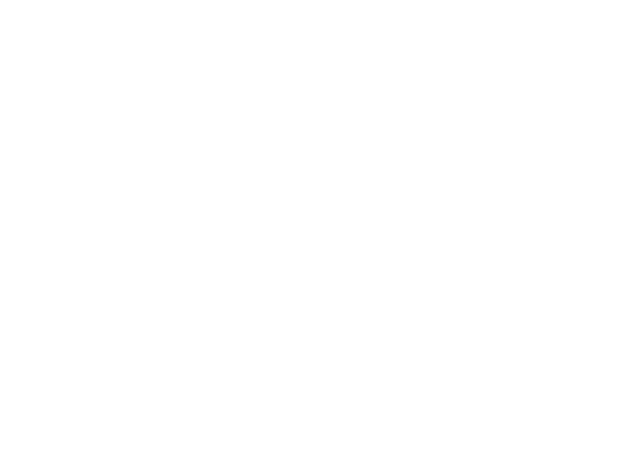
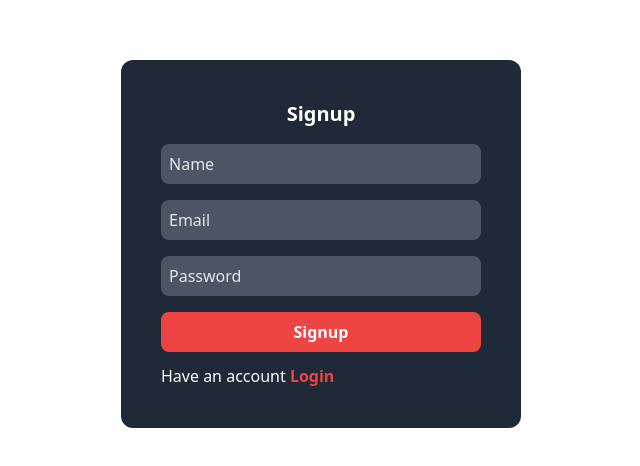
Before and after one commit to VaashuSingh/E_Commerce_Web, a React (Vite) app: page /signup in a window 1280 px wide. Before the commit this address had no page. Shown: the part 156-622 px from the top of the page, without its empty margins (319-959 px from the left). Built offline with nearby package versions, Linux system fonts and the light colour scheme.

Commit message:
"Added login and signup routes, updated navbar and product card components, and modified styles in index.css and tailwind.config.js"

```diff
--- a/src/App.jsx
+++ b/src/App.jsx
@@ -5,6 +5,8 @@ import Cart from "./pages/cart/Cart";
 import Admin from "./pages/admin/Admin";
 import { ThemeProvider } from "./context/theme/ThemeProvider";
 import AllProducts from "./components/products/allprod";
+import Login from "./pages/registration/Login";
+import Signup from "./pages/registration/Signup";
 
 function App() {
   return (
@@ -16,6 +18,8 @@ function App() {
           <Route exect path="/dashboard" element={<Admin />} />
           <Route exect path="/order" element={<Order />} />
           <Route exect path="/cart" element={<Cart />} />
+          <Route exect path="/login" element={<Login />} />
+          <Route exact path="/signup" element={<Signup />} />
         </Routes>
       </Router>
     </ThemeProvider>
--- a/src/components/navbar/Navbar.jsx
+++ b/src/components/navbar/Navbar.jsx
@@ -54,7 +54,7 @@ const Navbar = () => {
                     to={"/allproducts"}
                     className="text-sm font-medium text-gray-900 text-light-mode-1"
                   >
-                    All Products
+                    Products
                   </Link>
                   <div className="flow-root">
                     <Link
@@ -114,7 +114,7 @@ const Navbar = () => {
 
       {/* desktop  */}
       <header className="relative bg-white">
-        <p className="flex h-10 items-center justify-center bg-pink-600 px-4 text-sm text-white font-medium sm:px-6 lg:px-8 dark-mode-3">
+        <p className="flex h-10 items-center justify-center bg-blue hover:bg-pink px-4 text-sm text-white font-medium sm:px-6 lg:px-8 dark-mode-3">
           Get free delivery on orders over ₹300
         </p>
 
@@ -152,7 +152,7 @@ const Navbar = () => {
                     to={"/allproducts"}
                     className="text-sm font-medium text-gray-700 text-light-mode-1"
                   >
-                    All Products
+                    Products
                   </Link>
                   <Link
                     to={"/order"}
--- a/src/components/products/ProductCard.jsx
+++ b/src/components/products/ProductCard.jsx
@@ -27,7 +27,7 @@ const ProductCard = () => {
                 <div className=" flex justify-center">
                   <button
                     type="button"
-                    className="focus:outline-none text-white bg-pink-600 hover:bg-pink-700 focus:ring-4 focus:ring-purple-300 font-medium rounded-lg text-sm w-full  py-2"
+                    className="focus:outline-none text-white bg-blue hover:bg-blue-light focus:ring-4 focus:ring-purple-300 font-medium rounded-lg text-sm w-full  py-2"
                   >
                     Add To Cart
                   </button>
--- a/src/index.css
+++ b/src/index.css
@@ -7,6 +7,10 @@
 :root {
   --background-color: white;
   --text-color: black;
+}
+
+.bg-color{
+  --background-color: rgb(219 39 119);
 }
 
 .dark {
--- /dev/null
+++ b/src/pages/registration/Login.jsx
@@ -0,0 +1,45 @@
+import { Link } from "react-router-dom";
+
+const Login = () => {
+  return (
+    <div className=" flex justify-center items-center h-screen">
+      <div className=" bg-gray-800 px-10 py-10 rounded-xl ">
+        <div className="">
+          <h1 className="text-center text-white text-xl mb-4 font-bold">
+            Login
+          </h1>
+        </div>
+        <div>
+          <input
+            type="email"
+            name="email"
+            className=" bg-gray-600 mb-4 px-2 py-2 w-full lg:w-[20em] rounded-lg text-white placeholder:text-gray-200 outline-none"
+            placeholder="Email"
+          />
+        </div>
+        <div>
+          <input
+            type="password"
+            className=" bg-gray-600 mb-4 px-2 py-2 w-full lg:w-[20em] rounded-lg text-white placeholder:text-gray-200 outline-none"
+            placeholder="Password"
+          />
+        </div>
+        <div className=" flex justify-center mb-3">
+          <button className=" bg-yellow-500 w-full text-black font-bold  px-2 py-2 rounded-lg">
+            Login
+          </button>
+        </div>
+        <div>
+          <h2 className="text-white">
+            Don't have an account{" "}
+            <Link className=" text-yellow-500 font-bold" to={"/signup"}>
+              Signup
+            </Link>
+          </h2>
+        </div>
+      </div>
+    </div>
+  );
+};
+
+export default Login;
--- /dev/null
+++ b/src/pages/registration/Signup.jsx
@@ -0,0 +1,52 @@
+import { Link } from "react-router-dom";
+
+function Signup() {
+  return (
+    <div className=" flex justify-center items-center h-screen">
+      <div className=" bg-gray-800 px-10 py-10 rounded-xl ">
+        <div className="">
+          <h1 className="text-center text-white text-xl mb-4 font-bold">
+            Signup
+          </h1>
+        </div>
+        <div>
+          <input
+            type="name"
+            name="name"
+            className=" bg-gray-600 mb-4 px-2 py-2 w-full lg:w-[20em] rounded-lg text-white placeholder:text-gray-200 outline-none"
+            placeholder="Name"
+          />
+        </div>
+        <div>
+          <input
+            type="email"
+            name="email"
+            className=" bg-gray-600 mb-4 px-2 py-2 w-full lg:w-[20em] rounded-lg text-white placeholder:text-gray-200 outline-none"
+            placeholder="Email"
+          />
+        </div>
+        <div>
+          <input
+            type="password"
+            className=" bg-gray-600 mb-4 px-2 py-2 w-full lg:w-[20em] rounded-lg text-white placeholder:text-gray-200 outline-none"
+            placeholder="Password"
+          />
+        </div>
+        <div className=" flex justify-center mb-3">
+          <button className=" bg-red-500 w-full text-white font-bold  px-2 py-2 rounded-lg">
+            Signup
+          </button>
+        </div>
+        <div>
+          <h2 className="text-white">
+            Have an account{" "}
+            <Link className=" text-red-500 font-bold" to={"/login"}>
+              Login
+            </Link>
+          </h2>
+        </div>
+      </div>
+    </div>
+  );
+}
+export default Signup;
--- a/tailwind.config.js
+++ b/tailwind.config.js
@@ -5,6 +5,16 @@ module.exports = {
   theme: {
     extend: {
       colors: {
+        pink: {
+          light: "#D1FAE5",
+          DEFAULT: "#DB2777",
+          dark: "#BE185D",
+        },
+        blue: {
+          light: "#5885AF",
+          DEFAULT: "#1E2A5E",
+          dark: "#1A1D23",
+        },
         dark: {
           100: "#282c34",
           200: "#505257",
```
